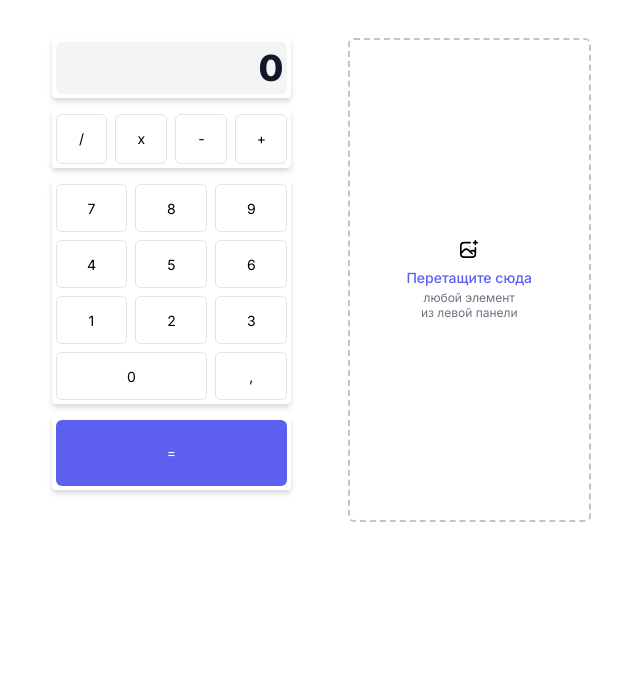
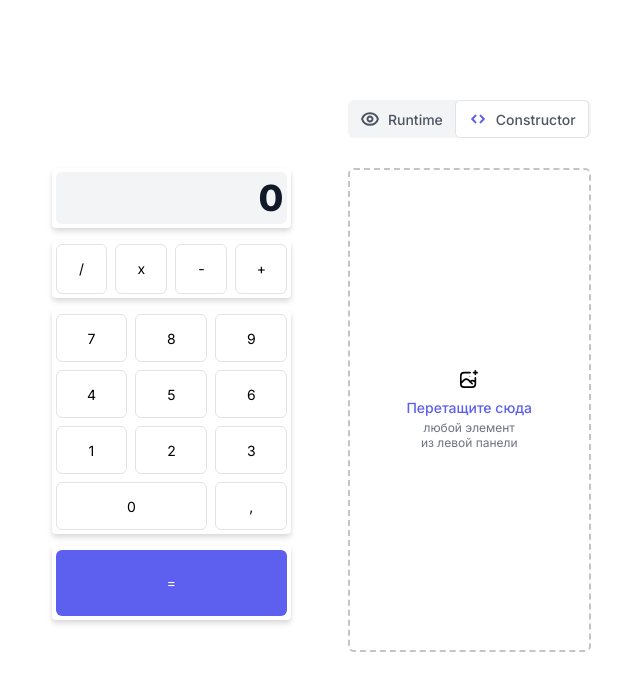
Before and after one commit to larvolynkina/calculator-constructor, a React (Create React App) app: page / in a window 1280 px wide. Shown: the top 690 px of the page, without its empty margins (317-957 px from the left). Built offline with nearby package versions, Linux system fonts and the light colour scheme.

Commit message:
feat: add switcher

```diff
--- a/src/App.tsx
+++ b/src/App.tsx
@@ -3,6 +3,7 @@ import Constructor from './views/Constructor/Constructor';
 import Runtime from './views/Runtime/Runtime';
 import { useAppSelector } from './hooks/redux';
 import Mode from './const';
+import Switcher from './components/Switcher';
 
 function App() {
   const appMode = useAppSelector((state) => state.app.mode);
@@ -12,7 +13,12 @@ function App() {
     setMode(appMode);
   }, [appMode]);
 
-  return <div className="app">{mode === Mode.build ? <Constructor /> : <Runtime />}</div>;
+  return (
+    <div className="app">
+      <Switcher />
+      {mode === Mode.build ? <Constructor /> : <Runtime />}
+    </div>
+  );
 }
 
 export default App;
--- /dev/null
+++ b/src/components/Switcher/Switcher.scss
@@ -0,0 +1,29 @@
+@import '../../styles/abstracts/variables';
+
+.switcher {
+    margin-left: auto;
+    background: #F3F4F6;
+    border-radius: 6px;
+    display: flex;
+    width: 45%;
+
+    &__button {
+        display: flex;
+        align-items: center;
+        color: #4D5562;
+        font-weight: 500;
+        line-height: 15px;
+        gap: 8px;
+        padding: 8px 12px;
+
+        &--active {
+            background: #FFFFFF;
+            border: 1px solid #E2E3E5;
+            border-radius: 5px;
+
+            svg path {
+                stroke: $main-color;
+            }
+        }
+    }
+}
--- /dev/null
+++ b/src/components/Switcher/Switcher.tsx
@@ -0,0 +1,86 @@
+import React, { useState, useEffect } from 'react';
+import './Switcher.scss';
+import { useAppSelector, useAppDispatch } from '../../hooks/redux';
+import { updateMode } from '../../store/reducers/appSlice';
+
+function Switcher() {
+  const mode = useAppSelector((state) => state.app.mode);
+  const dispatch = useAppDispatch();
+  const [constructorBtnClassName, setConstructorBtnClassName] = useState(
+    'switcher__button switcher__button--active',
+  );
+  const [calculatorBtnClassName, setCalculatorBtnClassName] = useState('switcher__button');
+
+  function handleClick() {
+    if (mode === 'constructor') {
+      dispatch(updateMode('calculator'));
+    } else {
+      dispatch(updateMode('constructor'));
+    }
+  }
+
+  useEffect(() => {
+    if (mode === 'constructor') {
+      setConstructorBtnClassName('switcher__button switcher__button--active');
+      setCalculatorBtnClassName('switcher__button');
+    } else {
+      setConstructorBtnClassName('switcher__button');
+      setCalculatorBtnClassName('switcher__button switcher__button--active');
+    }
+  }, [mode]);
+
+  return (
+    <div className="switcher">
+      <button
+        type="button"
+        className={calculatorBtnClassName}
+        id="calculator"
+        onClick={handleClick}
+      >
+        <svg
+          width="20"
+          height="20"
+          viewBox="0 0 20 20"
+          fill="none"
+          xmlns="http://www.w3.org/2000/svg"
+        >
+          <path
+            d="M11.7678 11.7678C12.2366 11.2989 12.5 10.663 12.5 10C12.5 9.33696 12.2366 8.70107 11.7678 8.23223C11.2989 7.76339 10.663 7.5 10 7.5C9.33696 7.5 8.70107 7.76339 8.23223 8.23223C7.76339 8.70107 7.5 9.33696 7.5 10C7.5 10.663 7.76339 11.2989 8.23223 11.7678C8.70107 12.2366 9.33696 12.5 10 12.5C10.663 12.5 11.2989 12.2366 11.7678 11.7678Z"
+            stroke="#4D5562"
+            strokeWidth="2"
+            strokeLinecap="round"
+            strokeLinejoin="round"
+          />
+          <path
+            d="M2.04834 9.99999C3.11001 6.61916 6.26917 4.16666 10 4.16666C13.7317 4.16666 16.89 6.61916 17.9517 9.99999C16.89 13.3808 13.7317 15.8333 10 15.8333C6.26917 15.8333 3.11001 13.3808 2.04834 9.99999Z"
+            stroke="#4D5562"
+            strokeWidth="2"
+            strokeLinecap="round"
+            strokeLinejoin="round"
+          />
+        </svg>
+        Runtime
+      </button>
+      <button type="button" className={constructorBtnClassName} id="runtime" onClick={handleClick}>
+        <svg
+          width="20"
+          height="20"
+          viewBox="0 0 20 20"
+          fill="none"
+          xmlns="http://www.w3.org/2000/svg"
+        >
+          <path
+            d="M7.5 13.3333L4.16666 10L7.5 6.66668M12.5 6.66668L15.8333 10L12.5 13.3333"
+            stroke="#4D5562"
+            strokeWidth="2"
+            strokeLinecap="round"
+            strokeLinejoin="round"
+          />
+        </svg>
+        Constructor
+      </button>
+    </div>
+  );
+}
+
+export default Switcher;
--- /dev/null
+++ b/src/components/Switcher/index.tsx
@@ -0,0 +1,3 @@
+import Switcher from "./Switcher";
+
+export default Switcher;
--- a/src/store/reducers/appSlice.ts
+++ b/src/store/reducers/appSlice.ts
@@ -24,9 +24,12 @@ const appSlice = createSlice({
     updateDraggbleElement(state, action) {
       state.draggableElement = action.payload;
     },
+    updateMode(state, action) {
+      state.mode = action.payload;
+    },
   },
 });
 
-export const { updateCalcBlocks, updateDraggbleElement } = appSlice.actions;
+export const { updateCalcBlocks, updateDraggbleElement, updateMode } = appSlice.actions;
 
 export default appSlice.reducer;
--- a/src/styles/base/_base.scss
+++ b/src/styles/base/_base.scss
@@ -7,6 +7,7 @@ body {
 
 .app {
     width: 100%;
-    max-width: 695px;
+    max-width: 539px;
     margin: 0 auto;
+    padding: 100px 80px 100px 76px;
 }
--- a/src/views/Constructor/Constructor.scss
+++ b/src/views/Constructor/Constructor.scss
@@ -1,5 +1,5 @@
 .constructor {
-    padding: 38px 80px 54px 76px;
+    margin-top: 30px;
 
     &__wrapper {
         display: flex;
```
Also changed, not shown: src/assets/icons/eye.svg (added), src/assets/icons/selector.svg (added).
